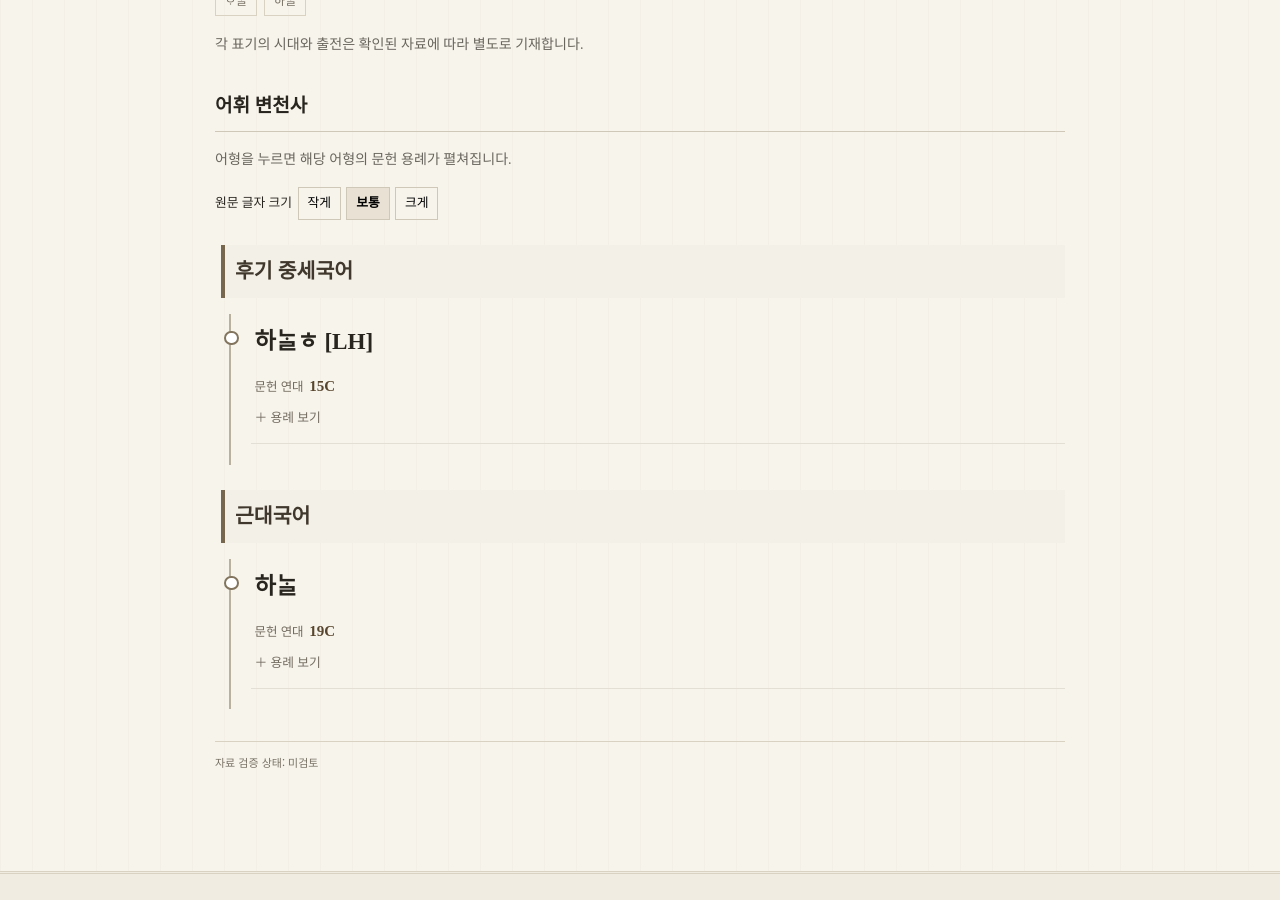
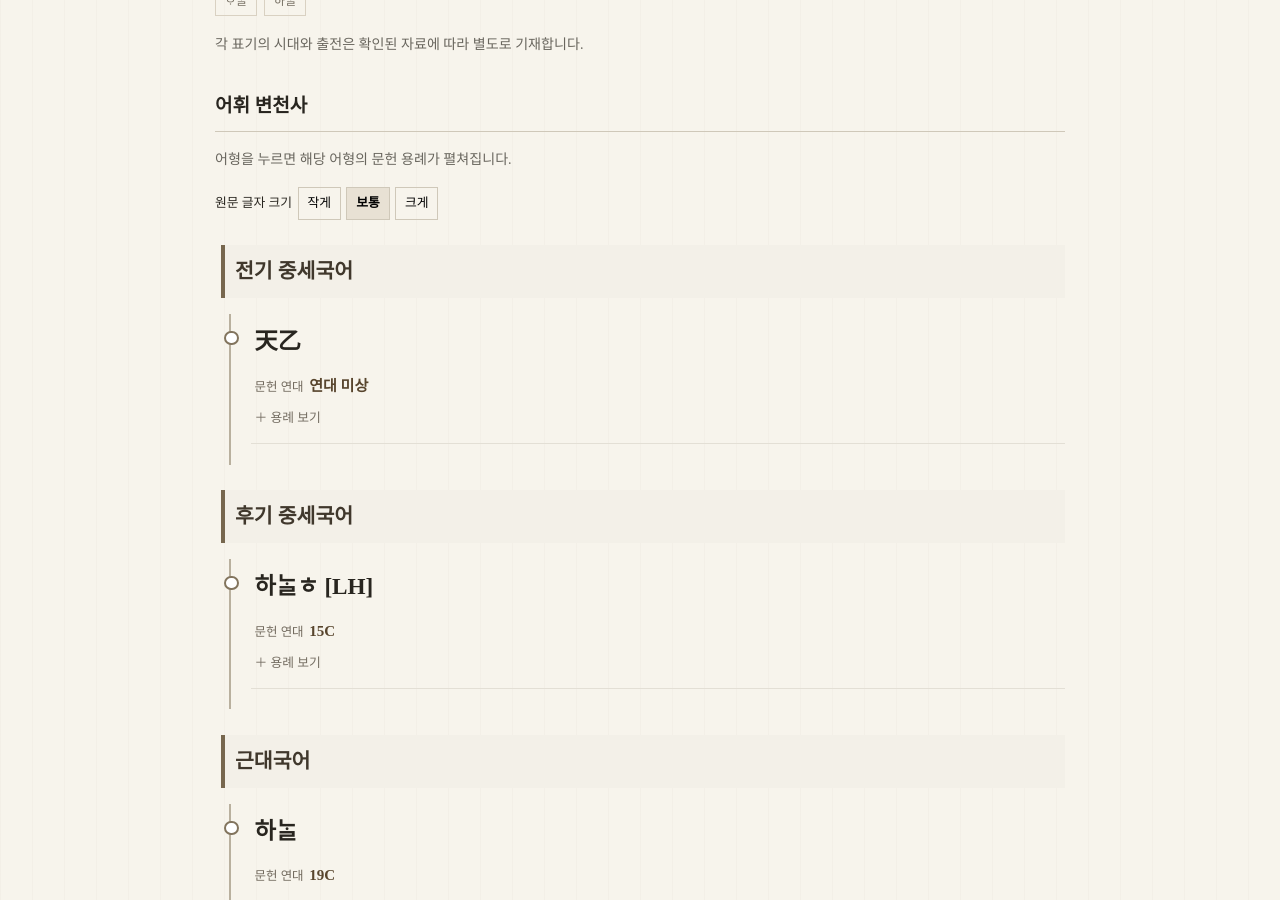
Before and after one commit to namomiru/malagamu, a Jekyll site: the page built from _entries/haneul.md, in a window 1280 px wide and 900 px high, scrolled down 539 px. Built offline with Jekyll 4.4.1, drawn with Linux system fonts in a browser that asks for light colours.

Commit message:
Update _entries/haneul.md (via Pages CMS)

```diff
--- a/_entries/haneul.md
+++ b/_entries/haneul.md
@@ -28,4 +28,7 @@ historical_forms:
     form: 하ᄂᆞᆯ
     date: 19C
     citation: 마치 하ᄂᆞᆯ과 따히 서로 멀고 [성직26a]
+  - period: 전기 중세국어
+    form: 天乙
+    citation: 【天乙】心聞際天乙及昆 <도이장가(1120)>
 ---
```
